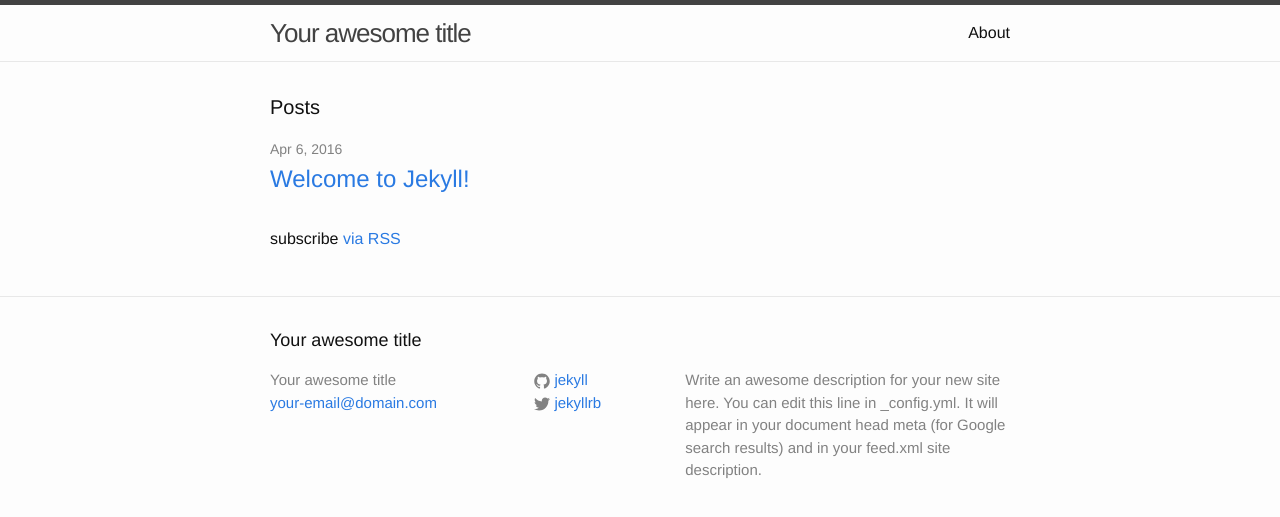
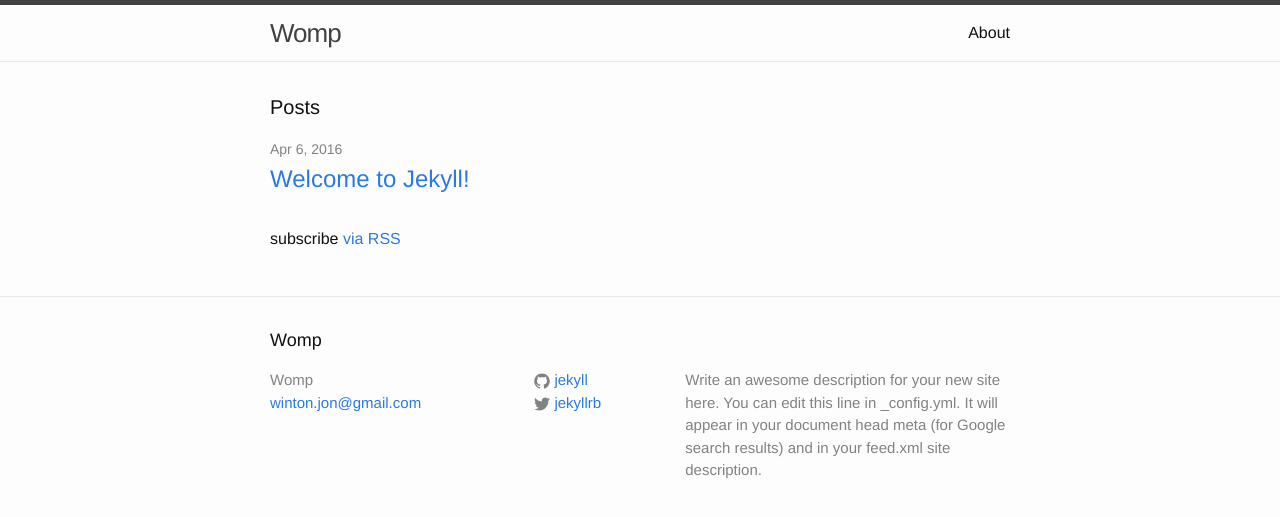
Before and after one commit to jonwinton/jonwintondotcom, a Jekyll site: the page built from index.html, in a window 1280 px wide. Shown: the top 517 px of the page. Built offline with Jekyll 4.4.1, drawn with Linux system fonts in a browser that asks for light colours.

Commit message:
Updated jekyll config for build

```diff
--- a/_config.yml
+++ b/_config.yml
@@ -6,8 +6,8 @@
 # 'jekyll serve'. If you change this file, please restart the server process.
 
 # Site settings
-title: Your awesome title
-email: your-email@domain.com
+title: Womp
+email: winton.jon@gmail.com
 description: > # this means to ignore newlines until "baseurl:"
   Write an awesome description for your new site here. You can edit this
   line in _config.yml. It will appear in your document head meta (for
@@ -16,6 +16,12 @@
 url: "http://yourdomain.com" # the base hostname & protocol for your site
 twitter_username: jekyllrb
 github_username:  jekyll
-
+exclude: [
+  "gulpfile.js",
+  "node_modules",
+  "package.json",
+  "gulp"
+] # Don't forget that Jekyll automatically
+  # excludes files with a dot prefix
 # Build settings
 markdown: kramdown
```
